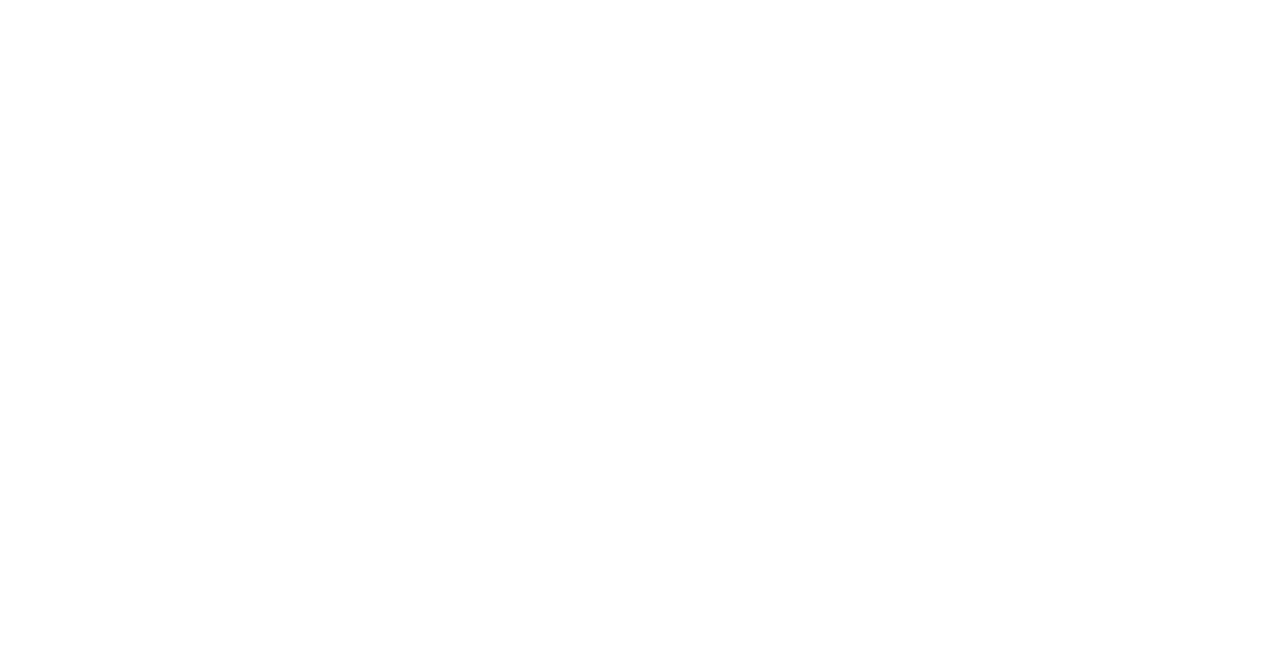
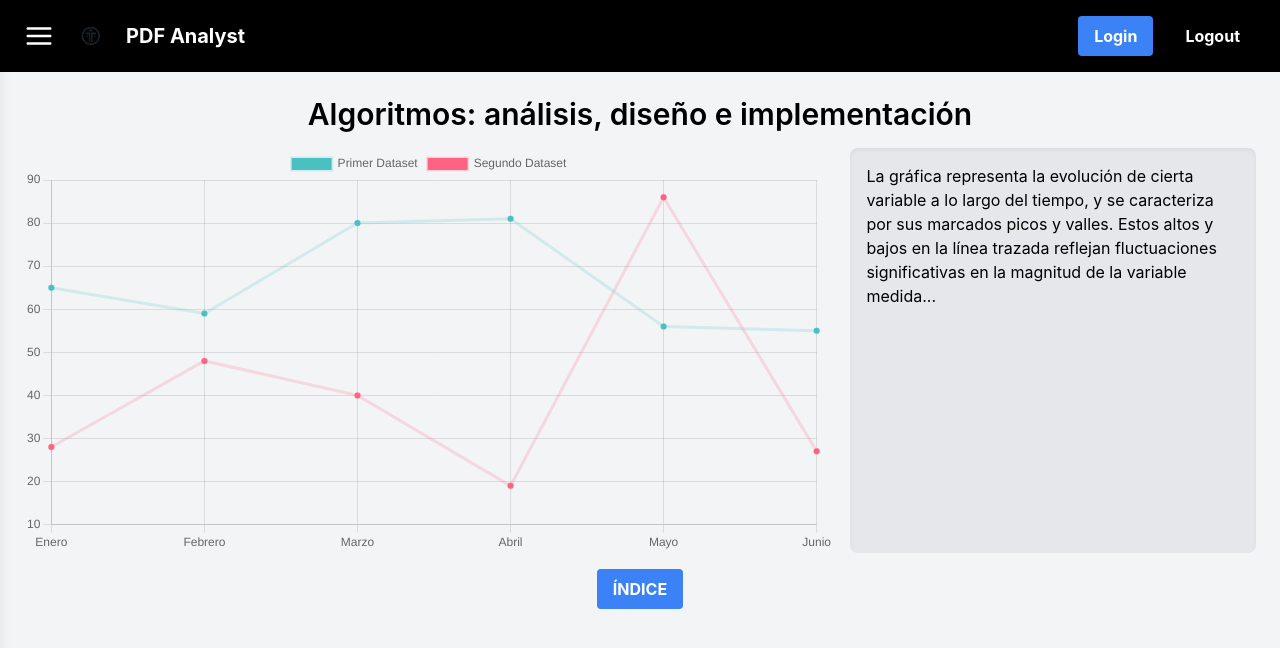
Before and after one commit to Spooderman0/pdf-reader, a React (Create React App) app: page /figuras in a window 1280 px wide. Before the commit this address had no page. Shown: the top 648 px of the page. Built offline with nearby package versions, Linux system fonts and the light colour scheme.

Commit message:
Menu Hamburguesa

```diff
--- a/package.json
+++ b/package.json
@@ -7,9 +7,11 @@
     "@testing-library/react": "^13.4.0",
     "@testing-library/user-event": "^13.5.0",
     "autoprefixer": "^10.4.17",
+    "chart.js": "^4.4.2",
     "firebase": "^10.11.0",
     "postcss": "^8.4.35",
     "react": "^18.2.0",
+    "react-chartjs-2": "^5.2.0",
     "react-dom": "^18.2.0",
     "react-icons": "^5.0.1",
     "react-router-dom": "^6.22.3",
--- a/src/App.js
+++ b/src/App.js
@@ -5,6 +5,7 @@ import PDFAnalysisTerminos from "./views/PDFAnalysisTerminos";
 import Settings from "./views/Settings";
 import LoadingScreen from "./views/LoadingScreen";
 import MainFrida from "./views/MainFrida";
+import PDFAnalysisFiguras from "./views/PDFAnalysisFiguras";
 
 function App() {
   return (
@@ -16,6 +17,7 @@ function App() {
         <Route path="/settings" exact element={<Settings />} />
         <Route path="/loading" exact element={<LoadingScreen/>} />
         <Route path="/chatbot" exact element={<MainFrida/>} />
+        <Route path="/figuras" exact element={<PDFAnalysisFiguras/>} />
       </Routes>
     </BrowserRouter>
   );
--- /dev/null
+++ b/src/views/PDFAnalysisFiguras.js
@@ -0,0 +1,95 @@
+import React from 'react';
+import { Bar, Line, Doughnut } from 'react-chartjs-2';
+import Navbar from '../Components/Navbar';
+import { Link } from "react-router-dom";
+import {
+    Chart as ChartJS,
+    CategoryScale,
+    LinearScale,
+    PointElement,
+    LineElement,
+    Title,
+    Tooltip,
+    Legend,
+  } from 'chart.js';
+
+  ChartJS.register(
+    CategoryScale,
+    LinearScale,
+    PointElement,
+    LineElement,
+    Title,
+    Tooltip,
+    Legend
+  );
+
+
+const dataForLineChart = {
+  labels: ['Enero', 'Febrero', 'Marzo', 'Abril', 'Mayo', 'Junio'],
+  datasets: [
+    {
+      label: 'Primer Dataset',
+      data: [65, 59, 80, 81, 56, 55],
+      fill: false,
+      backgroundColor: 'rgb(75,192,192)',
+      borderColor: 'rgba(75,192,192,0.2)',
+    },
+    {
+      label: 'Segundo Dataset',
+      data: [28, 48, 40, 19, 86, 27],
+      fill: false,
+      backgroundColor: 'rgb(255,99,132)',
+      borderColor: 'rgba(255,99,132,0.2)',
+    },
+  ],
+};
+
+const optionsForLineChart = {
+  scales: {
+    yAxes: [
+      {
+        ticks: {
+          beginAtZero: true,
+        },
+      },
+    ],
+  },
+};
+
+const PDFAnalysisFiguras = () => {
+  return (
+    <div className="flex flex-col min-h-screen bg-gray-100">
+      <Navbar />
+      <div className="container mx-auto p-6">
+        <h2 className="text-3xl font-semibold mb-4 text-center">
+          Algoritmos: análisis, diseño e implementación
+        </h2>
+        <div className="flex flex-col lg:flex-row gap-4">
+          {/* Section for the charts */}
+          <div className="lg:w-2/3">
+            <Line data={dataForLineChart} options={optionsForLineChart} />
+            {/* You can add Bar and Doughnut charts similarly */}
+          </div>
+          {/* Section for the text */}
+          <div className="lg:w-1/3 p-4 bg-gray-200 rounded-lg shadow-inner">
+            <p>
+              La gráfica representa la evolución de cierta variable a lo largo del tiempo, y se
+              caracteriza por sus marcados picos y valles. Estos altos y bajos en la línea trazada reflejan
+              fluctuaciones significativas en la magnitud de la variable medida...
+              {/* Continue with the placeholder text */}
+            </p>
+          </div>
+        </div>
+        <div className="flex justify-center gap-4 mt-4">
+          {/* Navigation buttons */}
+          <Link to="/pdf-analysis-indice" className="bg-blue-500 hover:bg-blue-700 text-white font-bold py-2 px-4 rounded">
+            ÍNDICE
+          </Link>
+          {/* ...other buttons */}
+        </div>
+      </div>
+    </div>
+  );
+};
+
+export default PDFAnalysisFiguras;
--- a/src/views/PDFAnalysisIndice.js
+++ b/src/views/PDFAnalysisIndice.js
@@ -45,7 +45,7 @@ export const  PDFAnalysisIndice = () => {
         <div className="container w-full flex justify-between px-0 items-center" style={{height: "15dvh"}}>
             <Link to="/pdf-analysis-indice"><button className="bg-gray-100 focus:outline-none font-medium rounded-3xl px-5 py-2.5 me-2 mb-2">ÍNDICE</button></Link>
             <Link to="/pdf-analysis-terminos"><button className="bg-gray-100 focus:outline-none font-medium rounded-3xl px-5 py-2.5 me-2 mb-2">TÉRMINOS</button></Link>
-            <Link to="#"><button className="bg-gray-100 focus:outline-none font-medium rounded-3xl px-5 py-2.5 me-2 mb-2">FIGURAS</button></Link>
+            <Link to="/figuras"><button className="bg-gray-100 focus:outline-none font-medium rounded-3xl px-5 py-2.5 me-2 mb-2">FIGURAS</button></Link>
             <Link to="#"><button className="bg-gray-100 focus:outline-none font-medium rounded-3xl px-5 py-2.5 me-2 mb-2">FRIDA</button></Link>
         </div>
 
--- a/src/views/PDFAnalysisTerminos.js
+++ b/src/views/PDFAnalysisTerminos.js
@@ -45,7 +45,7 @@ export const  PDFAnalysisTerminos = () => {
             <Link to="/pdf-analysis-indice"><button className="bg-gray-100 focus:outline-none font-medium rounded-3xl px-5 py-2.5 me-2 mb-2">ÍNDICE</button></Link>
             <Link to="/pdf-analysis-terminos"><button className="bg-gray-100 focus:outline-none font-medium rounded-3xl px-5 py-2.5 me-2 mb-2">TÉRMINOS</button></Link>
             <Link to="#"><button className="bg-gray-100 focus:outline-none font-medium rounded-3xl px-5 py-2.5 me-2 mb-2">FIGURAS</button></Link>
-            <Link to="#"><button className="bg-gray-100 focus:outline-none font-medium rounded-3xl px-5 py-2.5 me-2 mb-2">FRIDA</button></Link>
+            <Link to="/chatbot"><button className="bg-gray-100 focus:outline-none font-medium rounded-3xl px-5 py-2.5 me-2 mb-2">FRIDA</button></Link>
         </div>
 
         <div className="flex flex-col justify-between" style={{height: "70dvh"}}>
```
Also changed, not shown: 1 other file (tests, documents, lock files or other folders).
